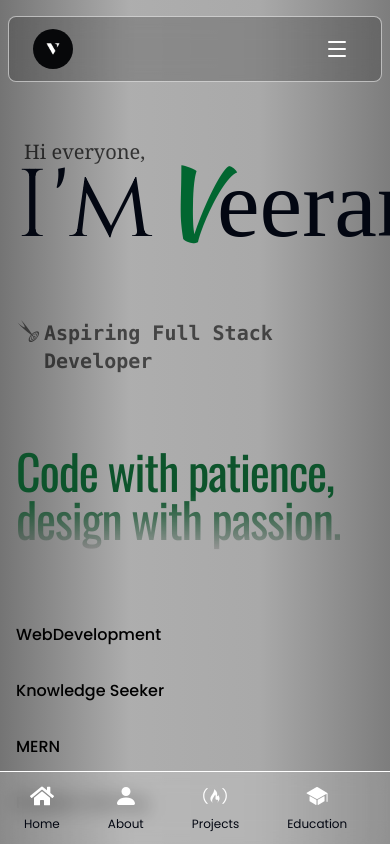
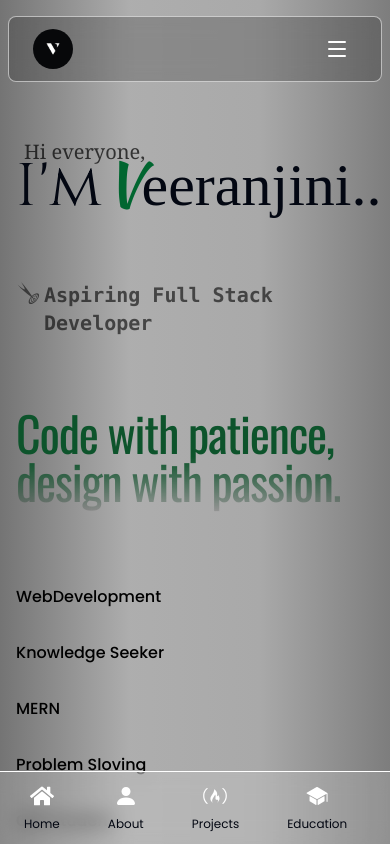
Before and after one commit to veeru-10/myPortfolioUsingReact, a React (Vite) app: page / in a window 390 px wide. Shown: the top 844 px of the page. Built offline with nearby package versions, Linux system fonts and the light colour scheme; a web font is replaced by a local one.

Commit message:
minor issue with small screens

```diff
--- a/src/components/About.jsx
+++ b/src/components/About.jsx
@@ -9,7 +9,6 @@ const About = () => {
         <p className="tracking-wider lg:text-xl text-justify">
           My name is <strong className="font-medium underline decoration-[#0a3b0d] dark:decoration-[#0ec21a] decoration-2 underline-offset-2">Veeranjini</strong> - I'm an aspiring full-stack developer. I have a strong foundation in web technologies such as HTML, CSS, JS, and React, alongside CSS frameworks like Bootstrap and TailwindCSS. I am currently focusing on backend development and actively learning technologies such as Node.js, Express, and MongoDB. During my academic journey, I primarily worked on simple frontend projects and built a strong foundation in core CS fundamentals. <br /> <br />
           Currently, I am enhancing my full-stack skills at <strong className="text-red-700/80">Innomatics Research Labs</strong>, an institute located in Hyderabad. <br /> <br /> I'm looking forward to starting my professional career in an organization where I can learn from experienced professionals, contribute to meaningful projects, and grow as a <strong className="">Software Developer.</strong>
-          .
         </p>
       </div>
     </>
--- a/src/components/Contact.jsx
+++ b/src/components/Contact.jsx
@@ -75,7 +75,7 @@ const Contact = () => {
                     <Mail className="text-blue-800" />
                   </div>
                   <div>
-                    <p className="text-sm text-gray-800 dark:text-white/70">Email</p>
+                    <p className="text-xs sm:text-sm text-gray-800 dark:text-white/70">Email</p>
                     <p className="font-medium">
                       veeranjinivemala@gmail.com
                     </p>
--- a/src/components/DarkMode.jsx
+++ b/src/components/DarkMode.jsx
@@ -19,7 +19,7 @@ const DarkMode = () => {
   }, [darkMode]);
   return (
     <>
-      <div className="group flex flex-row justify-between items-center mt-20">
+      <div className="group flex flex-col gap-y-3 sm:gap-0 sm:flex-row justify-between items-center mt-20">
         <button onClick={() => setDarkMode(!darkMode)} className={` w-18 h-9 ${darkMode ? 'bg-black/20' : 'bg-white/30'} shadow shadow-black dark:shadow-white/10 rounded-full cursor-pointer px-1 transition-all duration-300 `}>
           <div className={`bg-white/70 rounded-full p-1 float-start ${darkMode ? "opacity-100 transform translate-0" : "opacity-0 transform translate-x-4"} text-black transition-all duration-100`}>
             <Sun size={18} />
--- a/src/components/Hero.jsx
+++ b/src/components/Hero.jsx
@@ -8,7 +8,7 @@ const Hero = () => {
         <div className="space-y-16">
           <div>
             <p className="text-black/70 dark:text-white/70 font-serif text-xl md:text-2xl -mb-3 ps-2">Hi everyone,</p>
-            <h1 className="text-8xl lg:text-9xl font-cursive select-none">
+            <h1 className="text-6xl sm:text-8xl lg:text-9xl font-cursive select-none">
               <span className="font-cinzel tracking-wider">I'm</span>
               <span className="font-kaushan text-green-800">V</span>eeranjini..</h1>
           </div>
```
